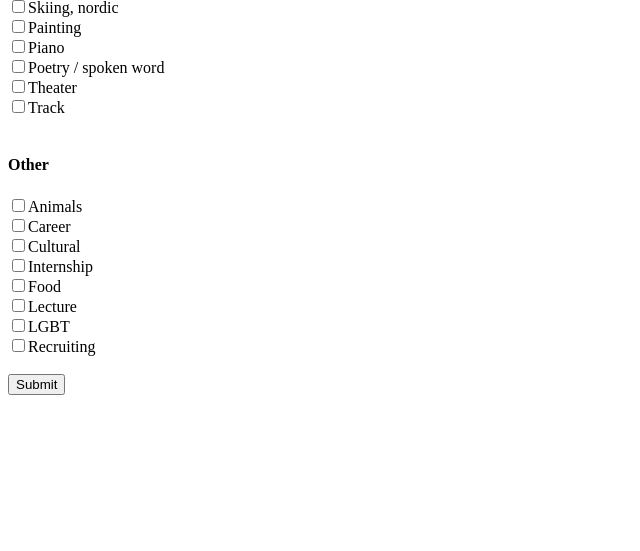
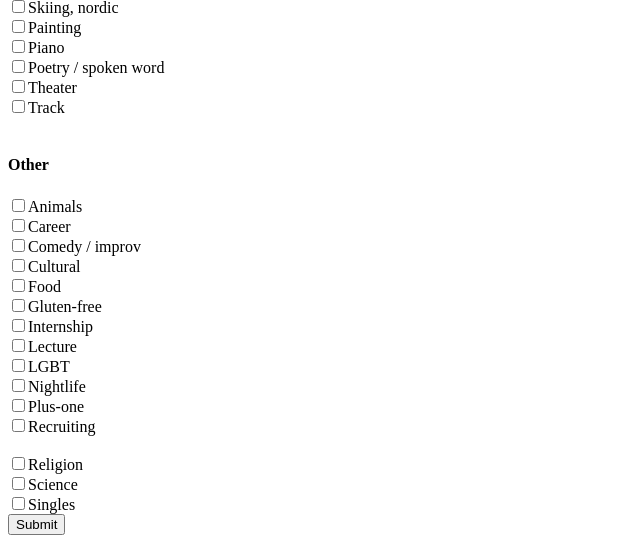
Before and after one commit to gracebenz/Midd_Calendar, a PHP site: page /entry.php in a window 1280 px wide. Shown: the part 1562-2113 px from the top of the page, without its empty margins (0-640 px from the left). Before the commit the page ends 1957 px from the top, so only its background shows below. Run offline with PHP 8.4, Linux system fonts and the light colour scheme; some libraries are stand-ins or nearby versions.

Commit message:
updated tags.txt and tags in entry.php

```diff
--- a/entry.php
+++ b/entry.php
@@ -132,12 +132,19 @@ $con = mysql_connect(DB_SERVER, DB_USERNAME, DB_PASSWORD, DB_DATABASE) or die("C
 		<h4>Other</h4>
 		<input type="checkbox" name="tag" value="animals"/>Animals<br>
 		<input type="checkbox" name="tag" value="career"/>Career<br>
+		<input type="checkbox" name="tag" value="comedy"/>Comedy / improv<br>
 		<input type="checkbox" name="tag" value="cultural"/>Cultural<br>
+		<input type="checkbox" name="tag" value="food"/>Food<br>
+		<input type="checkbox" name="tag" value="gluten"/>Gluten-free<br>
 		<input type="checkbox" name="tag" value="internship"/>Internship<br>
-		<input type="checkbox" name="tag" value="food"/>Food<br>
 		<input type="checkbox" name="tag" value="lecture"/>Lecture<br>
 		<input type="checkbox" name="tag" value="lgbt"/>LGBT<br>
+		<input type="checkbox" name="tag" value="nightlife"/>Nightlife<br>
+		<input type="checkbox" name="tag" value="plusone"/>Plus-one<br>
 		<input type="checkbox" name="tag" value="recruiting"/>Recruiting<br><br>
+		<input type="checkbox" name="tag" value="religion"/>Religion<br>
+		<input type="checkbox" name="tag" value="science"/>Science<br>
+		<input type="checkbox" name="tag" value="singles"/>Singles<br>
 		</div>
 
 		<input type="submit" value="Submit"/>
--- a/tags.txt
+++ b/tags.txt
@@ -64,8 +64,7 @@ Other
 -religion
 -science
 -nightlife
--comedy
--improv
+-comedy/improv
 -gluten-free
 -plus-one
 -singles
```
